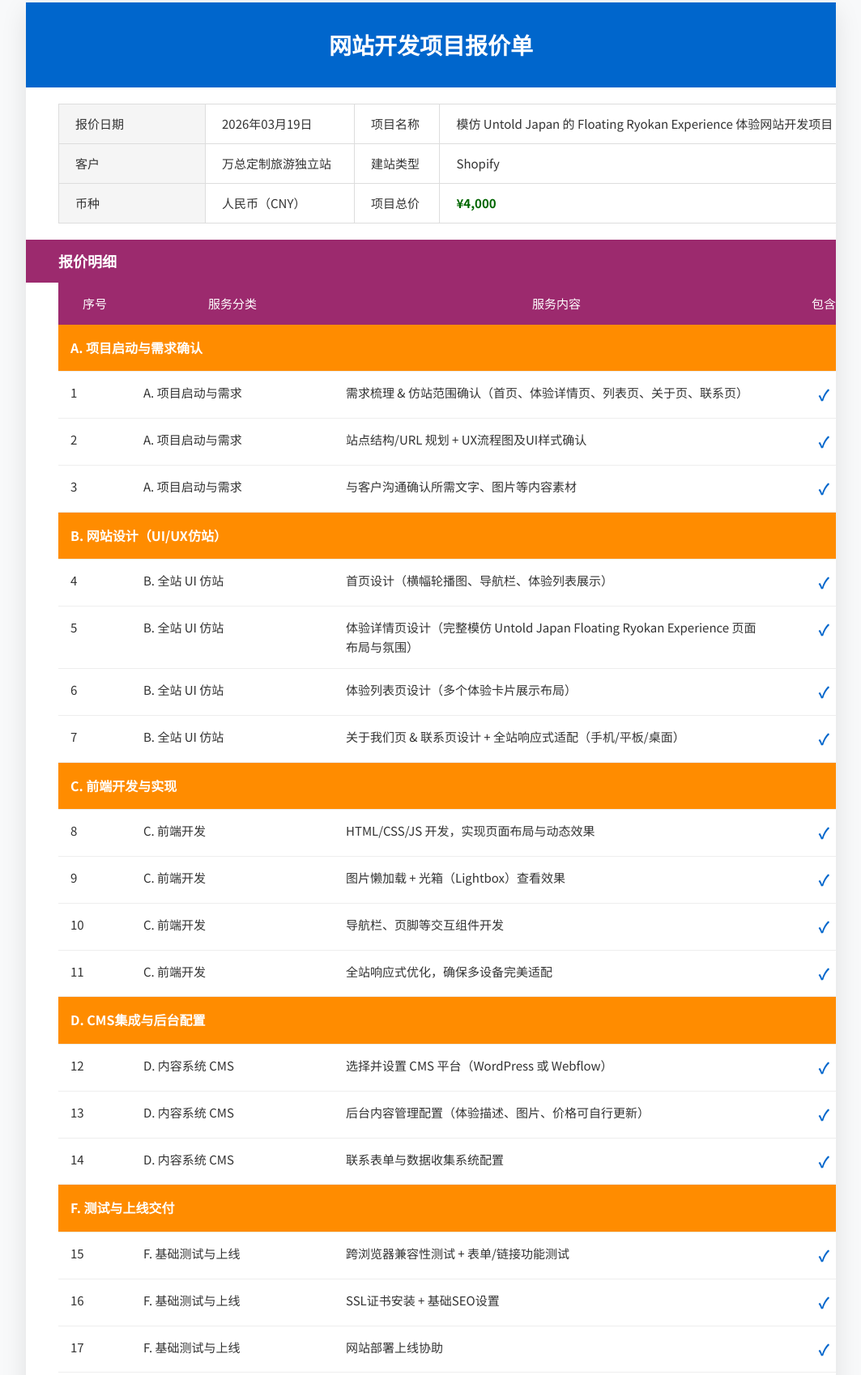
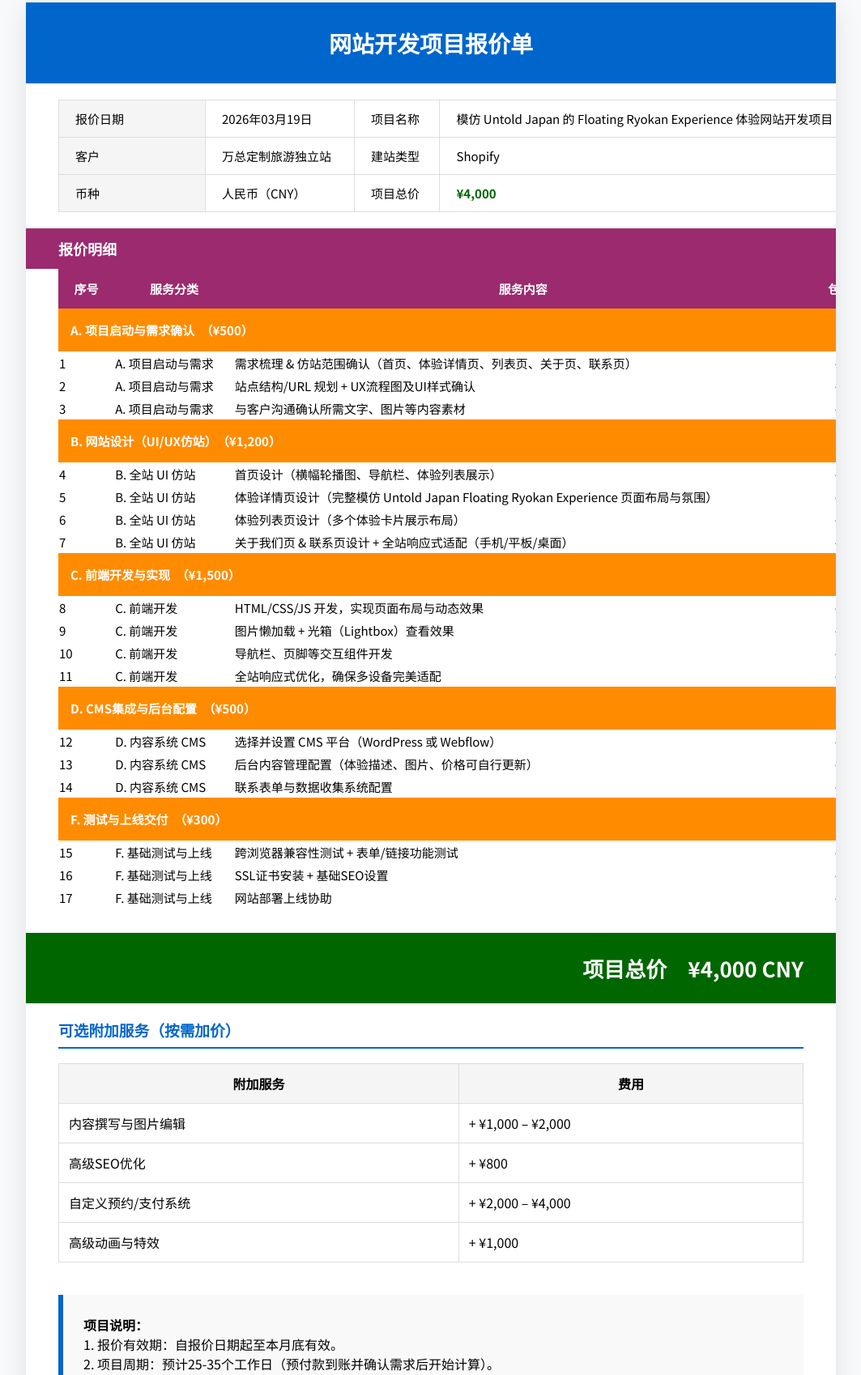
Before and after one commit to wiley-cciw/bjd.github.io, a plain HTML site: page index.html in a window 1280 px wide. Shown: the part 17-1715 px from the top of the page at 81% size, without its empty margins (108-1171 px from the left). Drawn offline with Linux system fonts and the light colour scheme.

Commit message:
index.html

```diff
--- a/index.html
+++ b/index.html
@@ -6,345 +6,87 @@
     <title>网站开发报价单 - 模仿 Untold Japan Floating Ryokan Experience</title>
     <style>
         @import url('https://fonts.googleapis.com/css2?family=Noto+Sans+SC:wght@400;500;700&display=swap');
-
-        body {
-            font-family: 'Noto Sans SC', 'Microsoft YaHei', Arial, sans-serif;
-            margin: 0;
-            padding: 20px;
-            background: #f8f9fa;
-            color: #333;
-            line-height: 1.6;
-        }
-        .container {
-            max-width: 1000px;
-            margin: 0 auto;
-            background: white;
-            box-shadow: 0 10px 30px rgba(0,0,0,0.1);
-            overflow: hidden;
-        }
-        .header {
-            background: #0066cc;
-            color: white;
-            padding: 30px 40px;
-            text-align: center;
-        }
-        .header h1 {
-            margin: 0;
-            font-size: 28px;
-            font-weight: 700;
-        }
-        .info-table {
-            width: 100%;
-            border-collapse: collapse;
-            margin: 20px 40px;
-            font-size: 15px;
-        }
-        .info-table td {
-            padding: 12px 20px;
-            border: 1px solid #ddd;
-        }
-        .info-table td:first-child {
-            background: #f5f5f5;
-            font-weight: 500;
-            width: 140px;
-        }
-        .detail-title {
-            background: #9c2a6e;
-            color: white;
-            padding: 12px 40px;
-            font-size: 18px;
-            font-weight: 700;
-            margin: 0;
-        }
-        table.quote-table {
-            width: 100%;
-            border-collapse: collapse;
-            margin: 0 40px 30px;
-            font-size: 15px;
-        }
-        table.quote-table th {
-            background: #9c2a6e;
-            color: white;
-            padding: 14px 15px;
-            text-align: center;
-            font-weight: 500;
-        }
-        table.quote-table td {
-            padding: 14px 15px;
-            border-bottom: 1px solid #eee;
-            vertical-align: top;
-        }
-        .section-header {
-            background: #ff8c00;
-            color: white;
-            font-weight: 700;
-            font-size: 16px;
-            padding: 16px 15px !important;
-            text-align: left;
-        }
-        .check {
-            color: #0066cc;
-            font-size: 18px;
-            font-weight: bold;
-            text-align: center;
-        }
-        .total-row {
-            background: #006600;
-            color: white;
-            font-size: 22px;
-            font-weight: 700;
-            text-align: right;
-            padding: 20px 40px;
-        }
-        .optional {
-            margin: 0 40px 30px;
-        }
-        .optional h3 {
-            color: #0066cc;
-            border-bottom: 2px solid #0066cc;
-            padding-bottom: 8px;
-        }
-        .optional table {
-            width: 100%;
-            border-collapse: collapse;
-        }
-        .optional th, .optional td {
-            border: 1px solid #ddd;
-            padding: 12px;
-            text-align: left;
-        }
-        .optional th {
-            background: #f5f5f5;
-        }
-        .remarks {
-            margin: 40px;
-            font-size: 14px;
-            color: #555;
-            background: #f9f9f9;
-            padding: 25px;
-            border-left: 6px solid #0066cc;
-        }
-        .footer {
-            text-align: center;
-            padding: 20px;
-            font-size: 13px;
-            color: #777;
-            background: #f5f5f5;
-        }
-        @media print {
-            body { background: white; }
-            .container { box-shadow: none; }
-        }
+        body {font-family: 'Noto Sans SC', sans-serif; margin:0; padding:20px; background:#f8f9fa;}
+        .container {max-width:1000px; margin:auto; background:white; box-shadow:0 10px 30px rgba(0,0,0,0.1); overflow:hidden;}
+        .header {background:#0066cc; color:white; padding:30px; text-align:center;}
+        .header h1 {margin:0; font-size:28px;}
+        .info-table {width:100%; border-collapse:collapse; margin:20px 40px; font-size:15px;}
+        .info-table td {padding:12px 20px; border:1px solid #ddd;}
+        .info-table td:first-child {background:#f5f5f5; font-weight:500; width:140px;}
+        .detail-title {background:#9c2a6e; color:white; padding:12px 40px; font-size:18px; font-weight:700;}
+        .quote-table {width:100%; border-collapse:collapse; margin:0 40px 30px; font-size:15px;}
+        .quote-table th {background:#9c2a6e; color:white; padding:14px; text-align:center;}
+        .section-header {background:#ff8c00; color:white; font-weight:700; padding:16px 15px !important;}
+        .check {color:#0066cc; font-size:18px; font-weight:bold; text-align:center;}
+        .total {background:#006600; color:white; padding:25px 40px; font-size:26px; font-weight:700; text-align:right;}
+        .remarks {margin:40px; padding:25px; background:#f9f9f9; border-left:6px solid #0066cc;}
+        @media print { .container {box-shadow:none;} }
     </style>
 </head>
 <body>
 <div class="container">
-        <!-- 蓝色头部 -->
-        <div class="header">
-            <h1>网站开发项目报价单</h1>
-        </div>
+    <div class="header"><h1>网站开发项目报价单</h1></div>
 
-        <!-- 项目基本信息 -->
     <table class="info-table">
-            <tr>
-                <td>报价日期</td>
-                <td>2026年03月19日</td>
-                <td>项目名称</td>
-                <td>模仿 Untold Japan 的 Floating Ryokan Experience 体验网站开发项目</td>
-            </tr>
-            <tr>
-                <td>客户</td>
-                <td>万总定制旅游独立站</td>
-                <td>建站类型</td>
-                <td>Shopify</td>
-            </tr>
-            <tr>
-                <td>币种</td>
-                <td>人民币（CNY）</td>
-                <td>项目总价</td>
-                <td style="color:#006600; font-weight:700;">¥4,000</td>
-            </tr>
+        <tr><td>报价日期</td><td>2026年03月19日</td><td>项目名称</td><td>模仿 Untold Japan 的 Floating Ryokan Experience 体验网站开发项目</td></tr>
+        <tr><td>客户</td><td>万总定制旅游独立站</td><td>建站类型</td><td>Shopify</td></tr>
+        <tr><td>币种</td><td>人民币（CNY）</td><td>项目总价</td><td style="color:#006600;font-weight:700;">¥4,000</td></tr>
     </table>
 
-        <!-- 报价明细标题 -->
     <div class="detail-title">报价明细</div>
 
-        <!-- 主报价表格（严格模仿图片布局） -->
     <table class="quote-table">
-            <thead>
-                <tr>
-                    <th style="width:60px;">序号</th>
-                    <th style="width:220px;">服务分类</th>
-                    <th>服务内容</th>
-                    <th style="width:80px;">包含</th>
-                </tr>
-            </thead>
+        <thead><tr><th>序号</th><th>服务分类</th><th>服务内容</th><th>包含</th></tr></thead>
         <tbody>
-                <!-- A. 项目启动与需求确认 -->
-                <tr>
-                    <td colspan="4" class="section-header">A. 项目启动与需求确认　　</td>
-                </tr>
-                <tr>
-                    <td>1</td>
-                    <td>A. 项目启动与需求</td>
-                    <td>需求梳理 & 仿站范围确认（首页、体验详情页、列表页、关于页、联系页）</td>
-                    <td class="check">✓</td>
-                </tr>
-                <tr>
-                    <td>2</td>
-                    <td>A. 项目启动与需求</td>
-                    <td>站点结构/URL 规划 + UX流程图及UI样式确认</td>
-                    <td class="check">✓</td>
-                </tr>
-                <tr>
-                    <td>3</td>
-                    <td>A. 项目启动与需求</td>
-                    <td>与客户沟通确认所需文字、图片等内容素材</td>
-                    <td class="check">✓</td>
-                </tr>
+            <tr><td colspan="4" class="section-header">A. 项目启动与需求确认　（¥500）</td></tr>
+            <tr><td>1</td><td>A. 项目启动与需求</td><td>需求梳理 & 仿站范围确认（首页、体验详情页、列表页、关于页、联系页）</td><td class="check">✓</td></tr>
+            <tr><td>2</td><td>A. 项目启动与需求</td><td>站点结构/URL 规划 + UX流程图及UI样式确认</td><td class="check">✓</td></tr>
+            <tr><td>3</td><td>A. 项目启动与需求</td><td>与客户沟通确认所需文字、图片等内容素材</td><td class="check">✓</td></tr>
 
-                <!-- B. 网站设计 -->
-                <tr>
-                    <td colspan="4" class="section-header">B. 网站设计（UI/UX仿站）　　</td>
-                </tr>
-                <tr>
-                    <td>4</td>
-                    <td>B. 全站 UI 仿站</td>
-                    <td>首页设计（横幅轮播图、导航栏、体验列表展示）</td>
-                    <td class="check">✓</td>
-                </tr>
-                <tr>
-                    <td>5</td>
-                    <td>B. 全站 UI 仿站</td>
-                    <td>体验详情页设计（完整模仿 Untold Japan Floating Ryokan Experience 页面布局与氛围）</td>
-                    <td class="check">✓</td>
-                </tr>
-                <tr>
-                    <td>6</td>
-                    <td>B. 全站 UI 仿站</td>
-                    <td>体验列表页设计（多个体验卡片展示布局）</td>
-                    <td class="check">✓</td>
-                </tr>
-                <tr>
-                    <td>7</td>
-                    <td>B. 全站 UI 仿站</td>
-                    <td>关于我们页 & 联系页设计 + 全站响应式适配（手机/平板/桌面）</td>
-                    <td class="check">✓</td>
-                </tr>
+            <tr><td colspan="4" class="section-header">B. 网站设计（UI/UX仿站）　（¥1,200）</td></tr>
+            <tr><td>4</td><td>B. 全站 UI 仿站</td><td>首页设计（横幅轮播图、导航栏、体验列表展示）</td><td class="check">✓</td></tr>
+            <tr><td>5</td><td>B. 全站 UI 仿站</td><td>体验详情页设计（完整模仿 Untold Japan Floating Ryokan Experience 页面布局与氛围）</td><td class="check">✓</td></tr>
+            <tr><td>6</td><td>B. 全站 UI 仿站</td><td>体验列表页设计（多个体验卡片展示布局）</td><td class="check">✓</td></tr>
+            <tr><td>7</td><td>B. 全站 UI 仿站</td><td>关于我们页 & 联系页设计 + 全站响应式适配（手机/平板/桌面）</td><td class="check">✓</td></tr>
 
-                <!-- C. 前端开发与实现 -->
-                <tr>
-                    <td colspan="4" class="section-header">C. 前端开发与实现　</td>
-                </tr>
-                <tr>
-                    <td>8</td>
-                    <td>C. 前端开发</td>
-                    <td>HTML/CSS/JS 开发，实现页面布局与动态效果</td>
-                    <td class="check">✓</td>
-                </tr>
-                <tr>
-                    <td>9</td>
-                    <td>C. 前端开发</td>
-                    <td>图片懒加载 + 光箱（Lightbox）查看效果</td>
-                    <td class="check">✓</td>
-                </tr>
-                <tr>
-                    <td>10</td>
-                    <td>C. 前端开发</td>
-                    <td>导航栏、页脚等交互组件开发</td>
-                    <td class="check">✓</td>
-                </tr>
-                <tr>
-                    <td>11</td>
-                    <td>C. 前端开发</td>
-                    <td>全站响应式优化，确保多设备完美适配</td>
-                    <td class="check">✓</td>
-                </tr>
+            <tr><td colspan="4" class="section-header">C. 前端开发与实现　（¥1,500）</td></tr>
+            <tr><td>8</td><td>C. 前端开发</td><td>HTML/CSS/JS 开发，实现页面布局与动态效果</td><td class="check">✓</td></tr>
+            <tr><td>9</td><td>C. 前端开发</td><td>图片懒加载 + 光箱（Lightbox）查看效果</td><td class="check">✓</td></tr>
+            <tr><td>10</td><td>C. 前端开发</td><td>导航栏、页脚等交互组件开发</td><td class="check">✓</td></tr>
+            <tr><td>11</td><td>C. 前端开发</td><td>全站响应式优化，确保多设备完美适配</td><td class="check">✓</td></tr>
 
-                <!-- D. CMS集成与后台配置 -->
-                <tr>
-                    <td colspan="4" class="section-header">D. CMS集成与后台配置　　</td>
-                </tr>
-                <tr>
-                    <td>12</td>
-                    <td>D. 内容系统 CMS</td>
-                    <td>选择并设置 CMS 平台（WordPress 或 Webflow）</td>
-                    <td class="check">✓</td>
-                </tr>
-                <tr>
-                    <td>13</td>
-                    <td>D. 内容系统 CMS</td>
-                    <td>后台内容管理配置（体验描述、图片、价格可自行更新）</td>
-                    <td class="check">✓</td>
-                </tr>
-                <tr>
-                    <td>14</td>
-                    <td>D. 内容系统 CMS</td>
-                    <td>联系表单与数据收集系统配置</td>
-                    <td class="check">✓</td>
-                </tr>
+            <tr><td colspan="4" class="section-header">D. CMS集成与后台配置　（¥500）</td></tr>
+            <tr><td>12</td><td>D. 内容系统 CMS</td><td>选择并设置 CMS 平台（WordPress 或 Webflow）</td><td class="check">✓</td></tr>
+            <tr><td>13</td><td>D. 内容系统 CMS</td><td>后台内容管理配置（体验描述、图片、价格可自行更新）</td><td class="check">✓</td></tr>
+            <tr><td>14</td><td>D. 内容系统 CMS</td><td>联系表单与数据收集系统配置</td><td class="check">✓</td></tr>
 
-                <!-- F. 测试与上线交付 -->
-                <tr>
-                    <td colspan="4" class="section-header">F. 测试与上线交付　　</td>
-                </tr>
-                <tr>
-                    <td>15</td>
-                    <td>F. 基础测试与上线</td>
-                    <td>跨浏览器兼容性测试 + 表单/链接功能测试</td>
-                    <td class="check">✓</td>
-                </tr>
-                <tr>
-                    <td>16</td>
-                    <td>F. 基础测试与上线</td>
-                    <td>SSL证书安装 + 基础SEO设置</td>
-                    <td class="check">✓</td>
-                </tr>
-                <tr>
-                    <td>17</td>
-                    <td>F. 基础测试与上线</td>
-                    <td>网站部署上线协助</td>
-                    <td class="check">✓</td>
-                </tr>
+            <tr><td colspan="4" class="section-header">F. 测试与上线交付　（¥300）</td></tr>
+            <tr><td>15</td><td>F. 基础测试与上线</td><td>跨浏览器兼容性测试 + 表单/链接功能测试</td><td class="check">✓</td></tr>
+            <tr><td>16</td><td>F. 基础测试与上线</td><td>SSL证书安装 + 基础SEO设置</td><td class="check">✓</td></tr>
+            <tr><td>17</td><td>F. 基础测试与上线</td><td>网站部署上线协助</td><td class="check">✓</td></tr>
         </tbody>
     </table>
 
-        <!-- 总价绿色栏（完全模仿图片） -->
-        <div style="background:#006600; color:white; padding:25px 40px; font-size:26px; font-weight:700; text-align:right; margin:0 40px 30px;">
-            项目总价　¥4,000 CNY
-        </div>
+    <div class="total">项目总价　¥4,000 CNY</div>
 
-        <!-- 可选增值服务 -->
-        <div class="optional">
-            <h3>可选附加服务（按需付费）</h3>
-            <table>
-                <thead>
-                    <tr>
-                        <th>附加服务</th>
-                        <th>费用</th>
-                    </tr>
-                </thead>
-                <tbody>
-                    <tr><td>内容撰写与图片编辑</td><td>+ ¥1,000 – ¥2,000</td></tr>
-                    <tr><td>高级SEO优化</td><td>+ ¥800</td></tr>
-                    <tr><td>自定义预约/支付系统</td><td>+ ¥2,000 – ¥4,000</td></tr>
-                    <tr><td>高级动画与特效</td><td>+ ¥1,000</td></tr>
-                </tbody>
+    <div style="margin:0 40px 30px;">
+        <h3 style="color:#0066cc;border-bottom:2px solid #0066cc;padding-bottom:8px;">可选附加服务（按需加价）</h3>
+        <table style="width:100%;border-collapse:collapse;">
+            <tr><th style="background:#f5f5f5;border:1px solid #ddd;padding:12px;">附加服务</th><th style="background:#f5f5f5;border:1px solid #ddd;padding:12px;">费用</th></tr>
+            <tr><td style="border:1px solid #ddd;padding:12px;">内容撰写与图片编辑</td><td style="border:1px solid #ddd;padding:12px;">+ ¥1,000 – ¥2,000</td></tr>
+            <tr><td style="border:1px solid #ddd;padding:12px;">高级SEO优化</td><td style="border:1px solid #ddd;padding:12px;">+ ¥800</td></tr>
+            <tr><td style="border:1px solid #ddd;padding:12px;">自定义预约/支付系统</td><td style="border:1px solid #ddd;padding:12px;">+ ¥2,000 – ¥4,000</td></tr>
+            <tr><td style="border:1px solid #ddd;padding:12px;">高级动画与特效</td><td style="border:1px solid #ddd;padding:12px;">+ ¥1,000</td></tr>
         </table>
     </div>
 
-        <!-- 项目说明 & 备注 -->
     <div class="remarks">
         <strong>项目说明：</strong><br>
         1. 报价有效期：自报价日期起至本月底有效。<br>
         2. 项目周期：预计25-35个工作日（预付款到账并确认需求后开始计算）。<br>
         3. 服务范围：包含规划、设计、开发、CMS、测试、上线全流程，不含域名和服务器费用（Shopify端口客户自行选择会员和模版费用）。<br>
         4. 售后支持：项目交付后提供1年免费技术支持和维护服务。<br><br>
-            <strong>备注：</strong>本报价严格基于模仿 Untold Japan 的 Floating Ryokan Experience 页面风格，项目预计包含6-8页内容（首页、体验详情页、体验列表页、关于我们页、联系页等）。客户需提供文字内容和图片素材（或选择付费内容服务）。
-        </div>
-
-        <div class="footer">
-            感谢您的信任！如需修改报价或确认细节，请随时联系。<br>
+        <strong>备注：</strong>本报价严格基于模仿 Untold Japan 的 Floating Ryokan Experience 页面风格，项目预计包含6-8页内容。客户需提供文字内容和图片素材（或选择付费内容服务）。
     </div>
 </div>
 </body>
```
Lines whose indentation alone changed are shown as unchanged.
